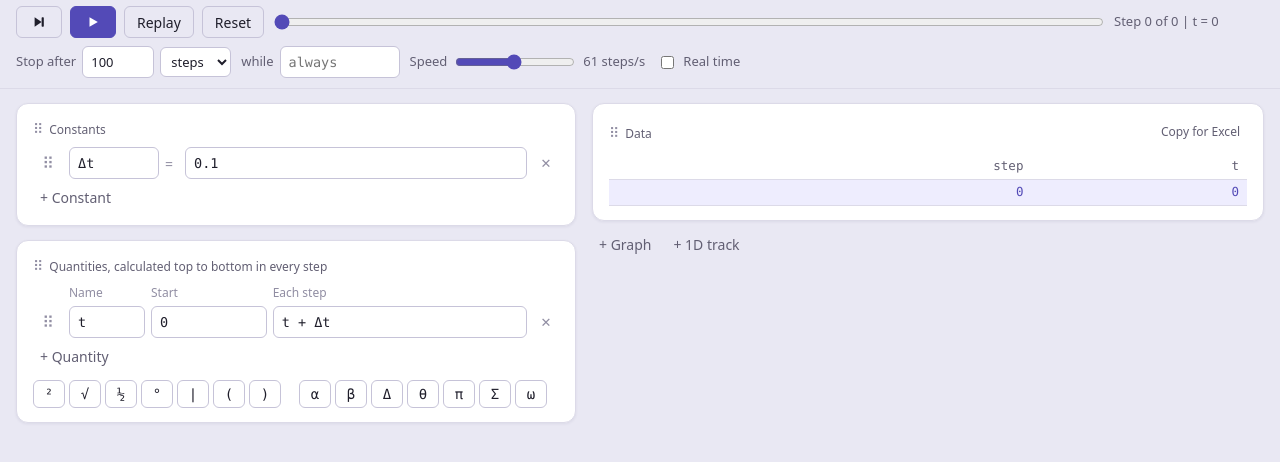
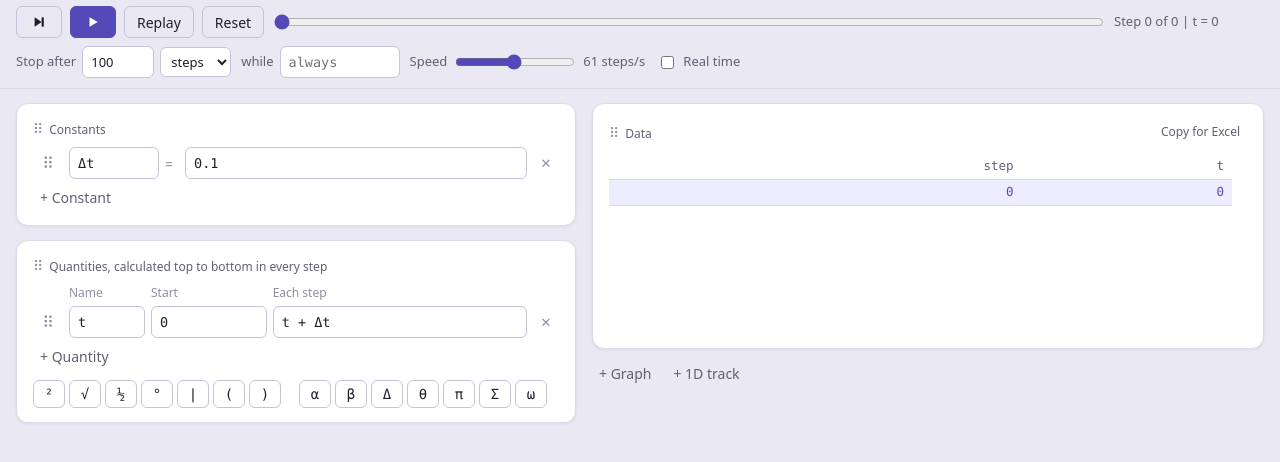
Before and after one commit to mataneld90/intro_to_numerics, a plain HTML site: page index.html in a window 1280 px wide. Shown: the part 66-528 px from the top of the page. Drawn offline with Linux system fonts and the light colour scheme.

Commit message:
Keep the Data panel's height fixed during a run
The table's height followed a horizontal scrollbar that came and went
as numbers changed width, and grew row by row at the start, moving the
graphs below. It now has a fixed height from step 0, with room for
both scrollbars reserved.

Co-Authored-By: Claude Opus 5.5 <noreply@anthropic.com>

```diff
--- a/index.html
+++ b/index.html
@@ -108,7 +108,7 @@ tbody tr[data-k]:hover td{background:var(--hover)}
 tr.pad td{padding:0;border:0}
 th{color:var(--muted);font-weight:400}
 tr.cur td{background:var(--accent-bg);color:var(--accent)}
-.tscroll{overflow:auto;max-height:178px;overscroll-behavior:contain}
+.tscroll{overflow:auto;height:193px;overscroll-behavior:contain;scrollbar-gutter:stable}
 textarea{width:100%;height:120px;font-family:ui-monospace,Menlo,monospace;font-size:12px;background:var(--panel);color:var(--text);border:1px solid var(--line2);border-radius:6px;margin-top:8px}
 </style>
 </head>
@@ -1219,7 +1219,9 @@ new ResizeObserver(setBarH).observe($('bar'));window.addEventListener('resize',s
 
 /* ---------- table, status ---------- */
 function fmt(v){if(v===0)return '0';const a=Math.abs(v);if(a>=1e5||a<1e-3)return v.toExponential(3);return String(+v.toPrecision(4));}
-let RH=25,HEAD=26,tblRaf=0;const TABLE_ROWS=6;
+let RH=25,HEAD=26,tblRaf=0,TBL_H=0;const TABLE_ROWS=6;
+/* thickness of a horizontal scrollbar on this device (0 where scrollbars overlay the content) */
+const SB_H=(()=>{const d=document.createElement('div');d.style.cssText='position:absolute;top:-999px;width:60px;height:60px;overflow:scroll';document.body.append(d);const h=d.offsetHeight-d.clientHeight;d.remove();return h;})();
 function renderTable(follow,depth=0){
   const t=$('tbl'),box=$('tscroll');
   if(!comp||!comp.ok||!rows.length){t.innerHTML='';return;}
@@ -1241,8 +1243,11 @@ function renderTable(follow,depth=0){
   const nr=r?r.getBoundingClientRect().height:RH,nh=th?th.getBoundingClientRect().height:HEAD;
   if(!(nr>4)||!(nh>4))return;
   const changed=Math.abs(nr-RH)>0.5||Math.abs(nh-HEAD)>0.5;RH=nr;HEAD=nh;
-  /* the table shows TABLE_ROWS rows, then scrolls (a horizontal scrollbar's height is added) */
-  const mh=Math.ceil(HEAD+TABLE_ROWS*RH+(box.offsetHeight-box.clientHeight))+'px';if(box.style.maxHeight!==mh)box.style.maxHeight=mh;
+  /* the table is always TABLE_ROWS rows tall plus room for a horizontal scrollbar, from step 0 on,
+     so the panel never changes height during a run (a scrollbar coming and going used to move the graphs).
+     The height is set once from the first real measurement: row heights vary by fractions of a pixel. */
+  if(!TBL_H)TBL_H=Math.ceil(HEAD+TABLE_ROWS*RH+SB_H);
+  const mh=TBL_H+'px';if(box.style.height!==mh)box.style.height=mh;
   if(changed||Math.max(RH,box.clientHeight-HEAD)!==vh)renderTable(follow,depth+1);
 }
 new ResizeObserver(()=>renderTable(false)).observe($('tscroll'));
```
Also changed, not shown: 2 other files.
